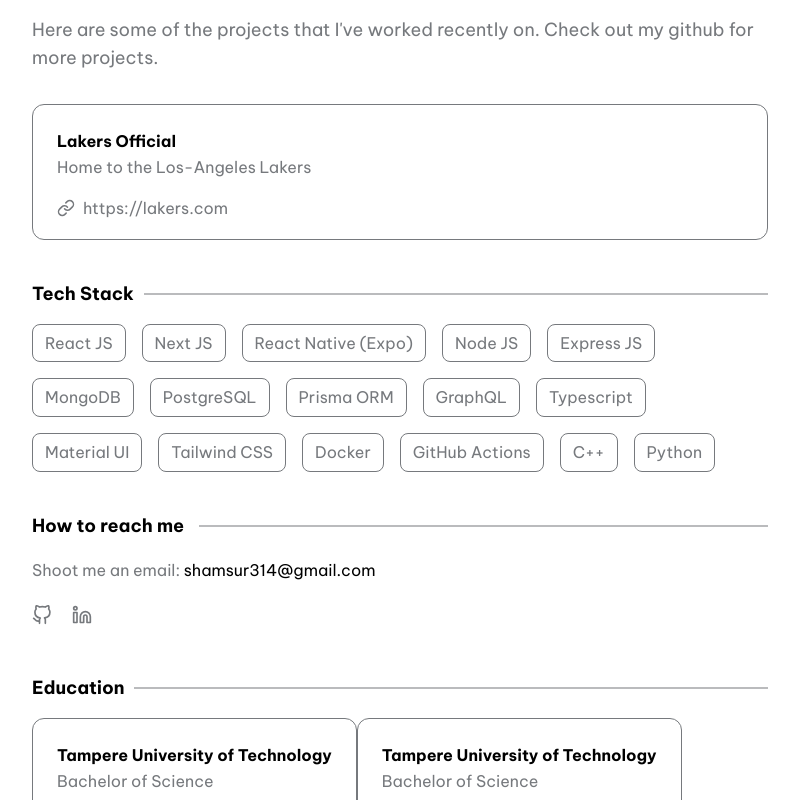
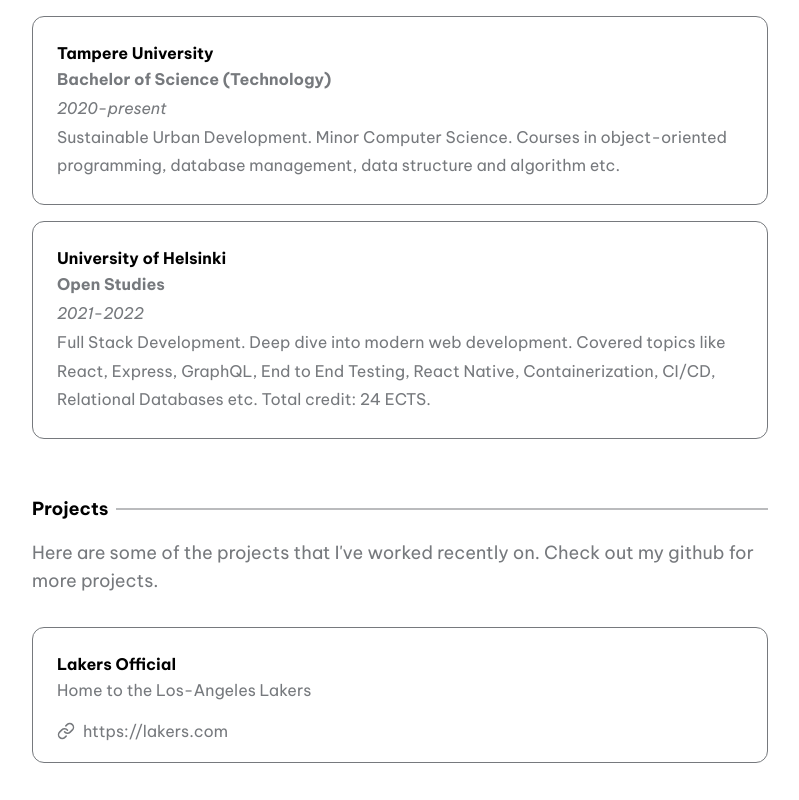
Before and after one commit to shamsch/minimal-portfolio, a Next.js app: page / in a window 1280 px wide. Shown: the part 500-1300 px from the top of the page, without its empty margins (240-1039 px from the left). Built offline with nearby package versions, Linux system fonts and the light colour scheme.

Commit message:
fixed and added education

```diff
--- a/components/Education.js
+++ b/components/Education.js
@@ -8,8 +8,7 @@ export default function Education() {
           {education.title}
         </h2>
       </div>
-        {/* education school items card map through here */}
-        <div className="flex flex-vertical-center flex-wrap overflow-x-hidden w-full">
+      <div className="flex flex-col justify-between">
         {education.schools.map((item, index) => {
           return (
             <div
@@ -17,13 +16,14 @@ export default function Education() {
               className="p-6 border border-lightText rounded-xl mb-4"
             >
               <h3>{item.name}</h3>
-                        <p>{item.degree}</p>
-                        <p>{item.start}-{item.end}</p>
+              <p className="font-bold">{item.degree}</p>
+              <p className="italic">
+                {item.start}-{item.end}
+              </p>
               <p>{item.description}</p>
             </div>
           );
-            }
-            )}
+        })}
       </div>
     </div>
   );
--- a/data/config.js
+++ b/data/config.js
@@ -5,7 +5,7 @@ export const meta = {
 
 export const hero = {
   title: "Hiya, I'm Shamsur!",
-  desc: "I am a SW developer based in Tampere, Finland. Currently in the final year of my bachelor's degree at Tampere University. Originally from Bangladesh, I have been working on many university coursework and hobby projects using different programming languages and technologies. Check out my projects, tech stack, education and experience below. If you'd like to get in touch, feel free reach out me. Contact info in the footer below.",
+  desc: "I am a SW developer based in Tampere, Finland. Currently in the final year of my bachelor's degree at Tampere University. Originally from Bangladesh, I have been working on many university coursework and hobby projects using different programming languages and technologies. Check out my projects, tech stack, education and experience below. If you'd like to get in touch, feel free reach out me. Contact info in the footer below."
 };
 
 export const projects = {
@@ -17,7 +17,7 @@ export const projects = {
       description: 'Home to the Los-Angeles Lakers',
       link: 'https://lakers.com',
       github: ''
-    },
+    }
   ]
 };
 
@@ -39,7 +39,7 @@ export const stack = {
     'Docker',
     'GitHub Actions',
     'C++',
-    'Python',
+    'Python'
   ]
 };
 
@@ -54,18 +54,20 @@ export const education = {
   title: 'Education',
   schools: [
     {
-      name: 'Tampere University of Technology',
-      degree: 'Bachelor of Science',
-      start: '2019',
-      end: '2020',
-      description: 'Computer Science'
+      name: 'Tampere University',
+      degree: 'Bachelor of Science (Technology)',
+      start: '2020',
+      end: 'present',
+      description:
+        'Sustainable Urban Development. Minor Computer Science. Courses in object-oriented programming, database management, data structure and algorithm etc.'
     },
     {
-      name: 'Tampere University of Technology',
-      degree: 'Bachelor of Science',
-      start: '2017',
-      end: '2019',
-      description: 'Computer Science'
+      name: 'University of Helsinki',
+      degree: 'Open Studies',
+      start: '2021',
+      end: '2022',
+      description:
+        'Full Stack Development. Deep dive into modern web development. Covered topics like React, Express, GraphQL, End to End Testing, React Native, Containerization, CI/CD, Relational Databases etc. Total credit: 24 ECTS.'
     }
   ]
-}
+};
--- a/pages/index.js
+++ b/pages/index.js
@@ -1,11 +1,10 @@
 import Contact from '@/components/Contact';
-import Head from 'next/head'
+import Head from 'next/head';
 import Hero from '@/components/Hero';
 import Projects from '@/components/Projects';
 import Education from '@/components/Education';
 import Stack from '@/components/Stack';
 import { meta } from '@/data/config';
-
 
 export default function Index() {
   return (
@@ -16,10 +15,10 @@ export default function Index() {
       <div className="p-6 lg:p-20 max-w-4xl m-auto w-full">
         <Hero />
         <div className="p-0 space-y-10">
+          <Education />
           <Projects />
           <Stack />
           <Contact />
-          <Education/>
         </div>
       </div>
     </>
```
Also changed, not shown: 1 other file (tests, documents, lock files or other folders). Lines whose indentation alone changed are shown as unchanged.
